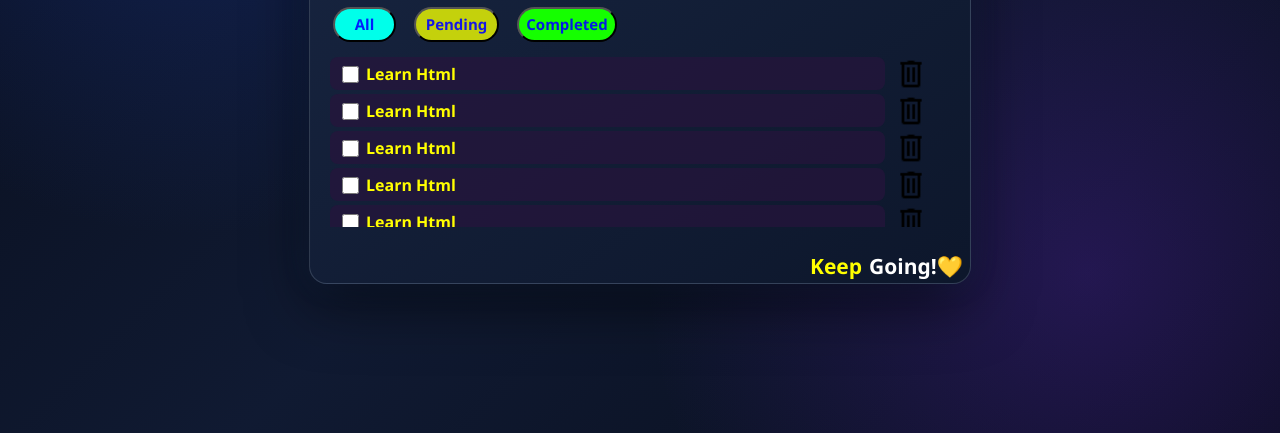
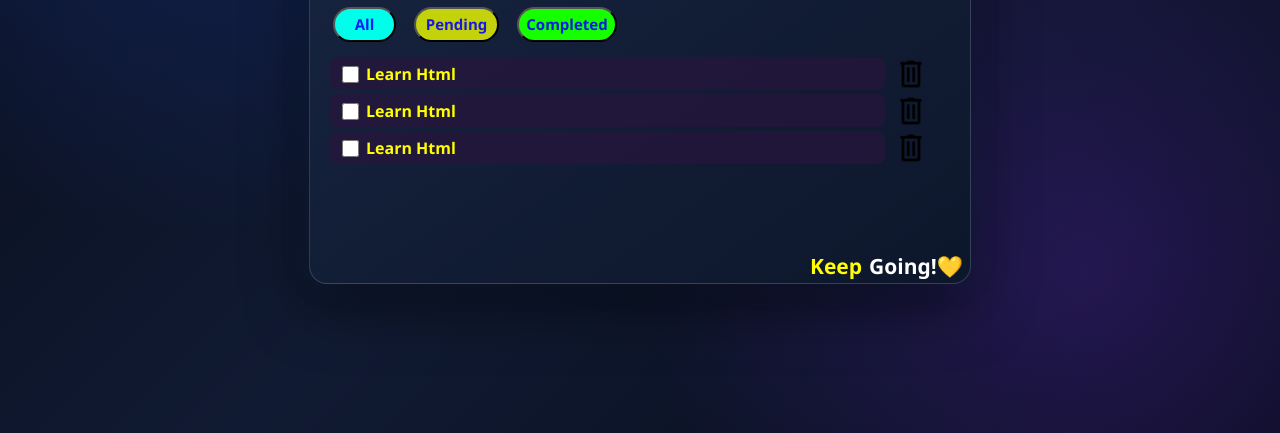
Before and after one commit to Prince-Tiwari2008/TO-DO-List-, a plain HTML site: page index.html in a window 1280 px wide. Shown: the part 367-800 px from the top of the page. Drawn offline with Linux system fonts and the light colour scheme.

Commit message:
remove some unnecessary code and deleted some unusual files

```diff
--- a/index.html
+++ b/index.html
@@ -44,18 +44,6 @@
                 <label for="task3">Learn Html</label>
                 <img src="./icons8-delete-24.png">
             </div>
-
-            <div class="tasks">
-                <input type="checkbox" id="task3">
-                <label for="task3">Learn Html</label>
-                <img src="./icons8-delete-24.png">
-            </div>
-
-            <div class="tasks">
-                <input type="checkbox" id="task3">
-                <label for="task3">Learn Html</label>
-                <img src="./icons8-delete-24.png">
-            </div>
         </div>
 
         <div class="last">
```
Also changed, not shown: icons8-delete-50.png (deleted), icons8-plus-48.png (deleted).
